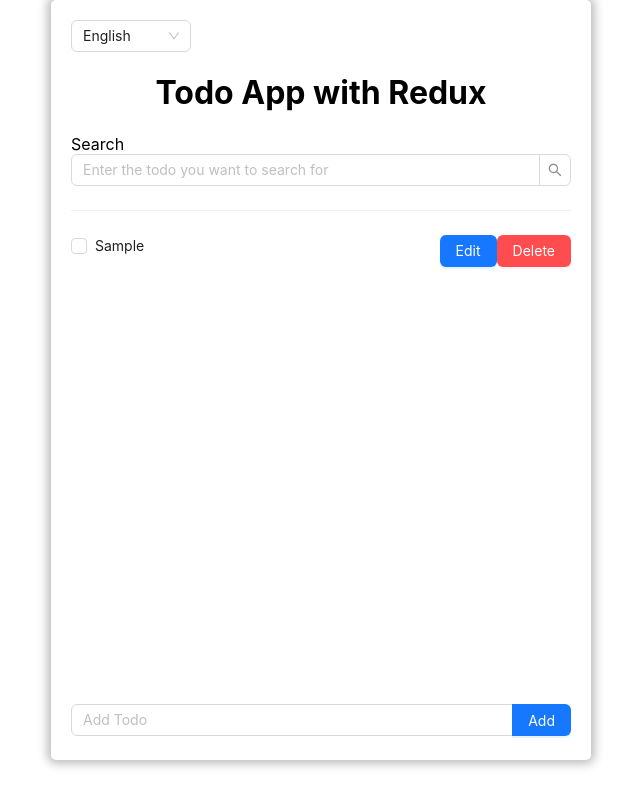
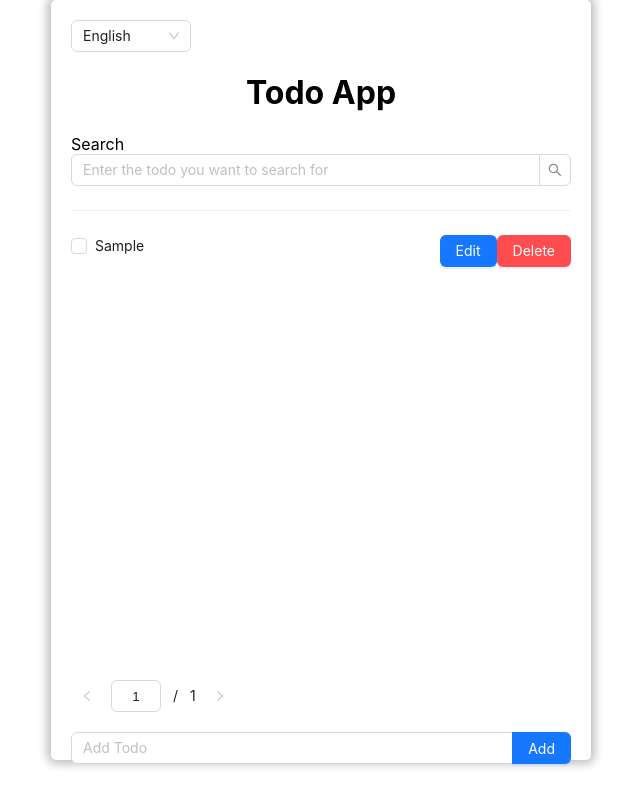
Before and after one commit to nguyenbathanh37/Todolist-react, a React (Create React App) app: page / in a window 1280 px wide. Both pictures are taken after typing "Sample" into the empty fields and a click on the button "Add". Shown: the whole page, without its empty margins (319-959 px from the left). Built offline with nearby package versions, Linux system fonts and the light colour scheme; no server answers; the database is empty.

Commit message:
add pagination

```diff
--- a/src/components/Todo/Todo.tsx
+++ b/src/components/Todo/Todo.tsx
@@ -3,7 +3,7 @@ import { useState } from 'react';
 import { Row, Button, Col } from 'antd';
 import { useDispatch, useSelector } from 'react-redux';
 import { AppDispatch, RootState } from '../../redux/store';
-import { deleteTodo, editTodo, checkedTodo } from '../Todolist/todoListSlice';
+import { deleteTodo, editTodo, checkedTodo, selectTodosPerPage, setCurrentPage, selectCurrentPage } from '../Todolist/todoListSlice';
 import supabase from '../../supabase/supabase.config';
 import { selectTranslation } from '../../i18n/i18nSlice';
 
@@ -14,6 +14,8 @@ type TodoProps = {
 
 const Todo: React.FC<TodoProps> = ({id, name}) => {
     const todos = useSelector((state: RootState) => state.todoList.todos)
+    const todosPerPage = useSelector(selectTodosPerPage)
+    const currentPage = useSelector(selectCurrentPage)
     const trans = useSelector(selectTranslation)
     const dispatch: AppDispatch = useDispatch()
 
@@ -47,6 +49,10 @@ const Todo: React.FC<TodoProps> = ({id, name}) => {
     const handleClickDeleteTodo = (id: string) => {
         dispatch(deleteTodo(id))
         deleteDataFromSupabase()
+
+        if (todosPerPage.length == 1) {
+            dispatch(setCurrentPage(currentPage-1))
+        }
     }
 
     const deleteDataFromSupabase = async () => {
--- a/src/components/Todolist/Todolist.tsx
+++ b/src/components/Todolist/Todolist.tsx
@@ -1,9 +1,9 @@
-import { Row, Col, Input, Button, Space } from "antd";
+import { Row, Col, Input, Button, Space, Pagination } from "antd";
 import Todo from "../Todo/Todo";
 import { useState, useEffect } from "react";
 import { useSelector, useDispatch } from "react-redux";
 import { AppDispatch, RootState } from "../../redux/store";
-import { addTodo, setTodo } from "./todoListSlice";
+import { addTodo, setTodo, setCurrentPage, selectCurrentPage, selectTodosPerPage, selectNumberOfTodosPerPage } from "./todoListSlice";
 import supabase from "../../supabase/supabase.config";
 import { v4 as uuidv4 } from "uuid";
 import { selectTranslation } from "../../i18n/i18nSlice";
@@ -11,6 +11,9 @@ import { selectTranslation } from "../../i18n/i18nSlice";
 const Todolist: React.FC = () => {
     const [addText, setAddText] = useState<string>('')
     const todos = useSelector((state: RootState) => state.todoList.todos)
+    const todosPerPage = useSelector(selectTodosPerPage)
+    const numberOfTodosPerPage = useSelector(selectNumberOfTodosPerPage)
+    const currentPage = useSelector(selectCurrentPage)
     const trans = useSelector(selectTranslation)
     const dispatch: AppDispatch = useDispatch()
 
@@ -22,6 +25,10 @@ const Todolist: React.FC = () => {
         dispatch(addTodo({id: uuidv4(), name: addText, completed: false}))
         setAddText('')
         insertDataFromSupabase()
+    }
+
+    const handlePagination = (page: number) => {
+        dispatch(setCurrentPage(page))
     }
 
     const insertDataFromSupabase = async () => {
@@ -62,10 +69,14 @@ const Todolist: React.FC = () => {
 
     return (
         <Row style={{ height: 'calc(100% - 40px)' }}>
-            <Col span={24}  style={{ height: 'calc(100% - 40px)'}}>
-                {todos.map((todo) => (
+            <Col span={24}  style={{ height: 'calc(100% - 60px)'}}>
+                {todosPerPage.map((todo) => (
                     <Todo key={todo.id} id={todo.id} name={todo.name}></Todo>
                 ))}
+            </Col>
+
+            <Col span={24} style={{textAlign: "center", marginBottom: "20px"}}>
+                <Pagination simple current={currentPage} pageSize={numberOfTodosPerPage} total={todos.length} onChange={handlePagination}/>
             </Col>
 
             <Col span={24}>
--- a/src/components/Todolist/todoListSlice.tsx
+++ b/src/components/Todolist/todoListSlice.tsx
@@ -1,4 +1,5 @@
 import { createSlice, PayloadAction } from '@reduxjs/toolkit'
+import { RootState } from '../../redux/store';
 
 
 interface Todo {
@@ -8,14 +9,16 @@ interface Todo {
 }
 
 interface TodoListState {
-  todos: Todo[]
+  todos: Todo[],
+  currentPage: number,
+  todosPerPage: number
 }
 
 const initialState: TodoListState = {
-  todos: []
+  todos: [],
+  currentPage: 1,
+  todosPerPage: 2
 }
-
-console.log(initialState);
 
 export const todoListSlice = createSlice({
   name: 'todoList',
@@ -41,10 +44,20 @@ export const todoListSlice = createSlice({
       if (todo) {
         todo.completed = action.payload.completed
       }
+    },
+    setCurrentPage: (state, action: PayloadAction<number>) => {
+      state.currentPage = action.payload
     }
   },
 })
 
-export const { setTodo, addTodo, deleteTodo, editTodo, checkedTodo } = todoListSlice.actions
+export const { setTodo, addTodo, deleteTodo, editTodo, checkedTodo, setCurrentPage } = todoListSlice.actions
+export default todoListSlice.reducer
 
-export default todoListSlice.reducer
+export const selectCurrentPage = (state: RootState) => state.todoList.currentPage
+export const selectNumberOfTodosPerPage = (state: RootState) => state.todoList.todosPerPage
+export const selectTodosPerPage = (state: RootState) => {
+  const start = (state.todoList.currentPage - 1) * state.todoList.todosPerPage
+  const end = start + state.todoList.todosPerPage
+  return state.todoList.todos.slice(start, end)
+}
--- a/src/i18n/en.json
+++ b/src/i18n/en.json
@@ -1,5 +1,5 @@
 {
-    "Title": "Todo App with Redux",
+    "Title": "Todo App",
     "Add": "Add",
     "Delete": "Delete",
     "Edit": "Edit",
--- a/src/i18n/vi.json
+++ b/src/i18n/vi.json
@@ -1,11 +1,9 @@
 {
-
-        "Title": "Ứng dụng việc cần làm với Redux",
+        "Title": "Ứng dụng việc cần làm",
         "Add": "Thêm",
         "Delete": "Xóa",
         "Edit": "Sửa",
         "Search": "Tìm kiếm",
         "phAdd": "Thêm việc cần làm",
         "phSearch": "Nhập việc cần làm muốn tìm kiếm"
-
 }
```
